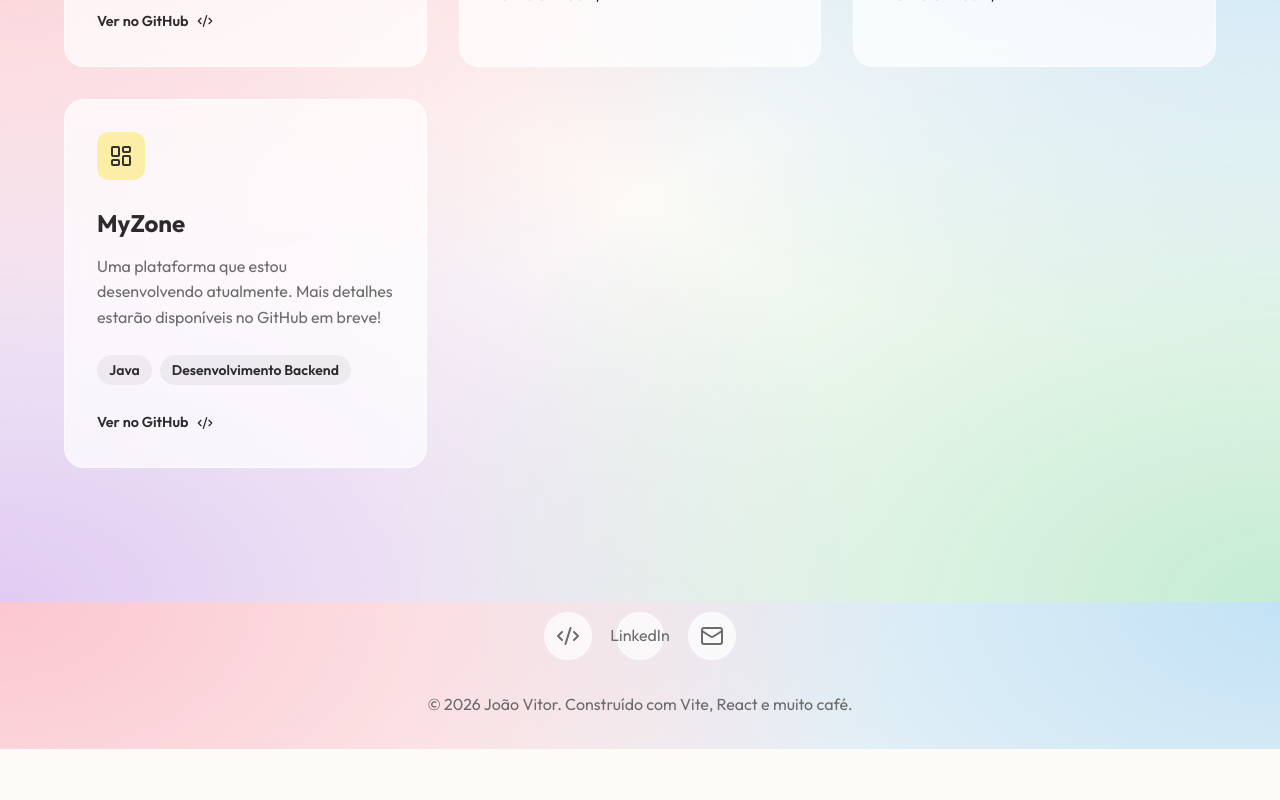
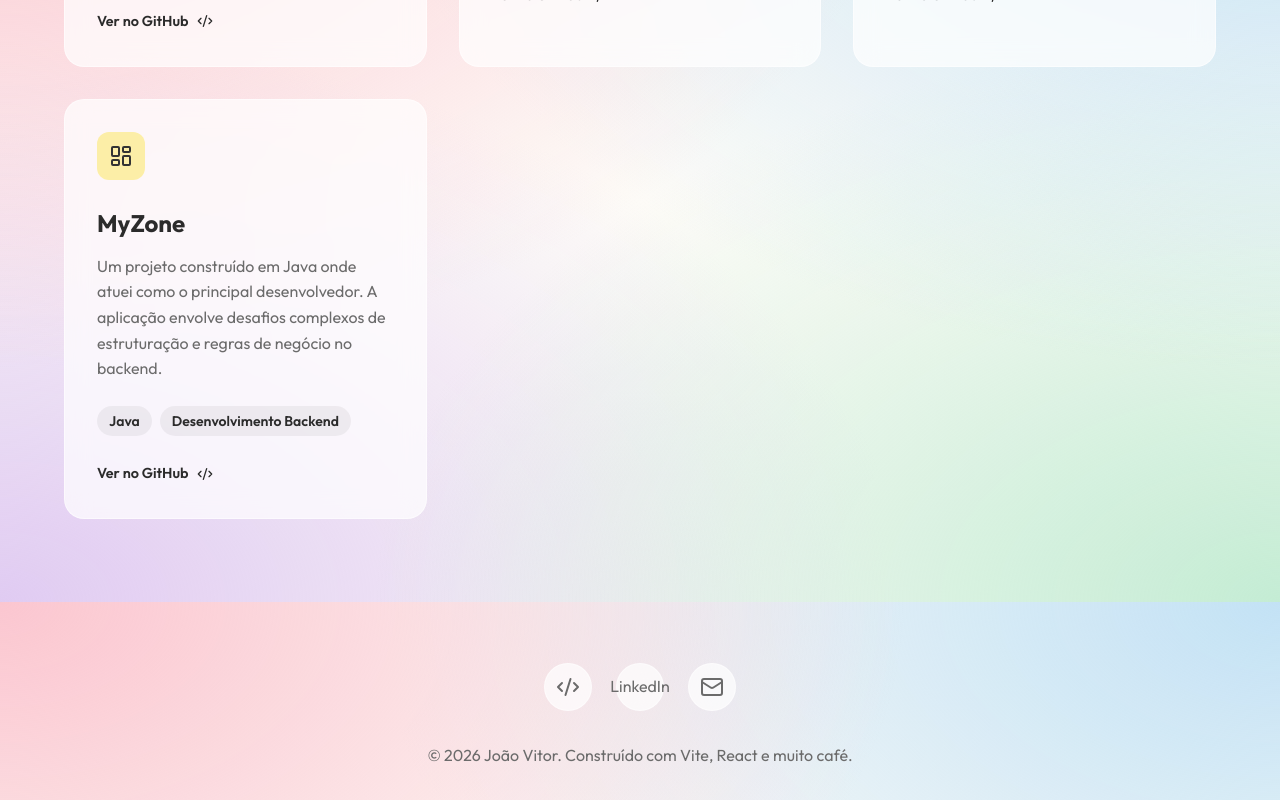
Before and after one commit to JoaoVitor0106/Portfolio, a React app: page / in a window 1280 px wide. Shown: the part 1798-2598 px from the top of the page. Before the commit the page ends 2547 px from the top, so only its background shows below. Built offline with nearby package versions, Linux system fonts and the light colour scheme; the HTML template or start-up script is replaced by a standard one.

Commit message:
Update MyZone text description

```diff
--- a/src/App.jsx
+++ b/src/App.jsx
@@ -150,8 +150,8 @@ function App() {
                   </div>
                   <h3>MyZone</h3>
                   <p>
-                    Uma plataforma que estou desenvolvendo atualmente.
-                    Mais detalhes estarão disponíveis no GitHub em breve!
+                    Um projeto construído em Java onde atuei como o principal desenvolvedor.
+                    A aplicação envolve desafios complexos de estruturação e regras de negócio no backend.
                   </p>
                   <div className="project-tags">
                     <span className="tag">Java</span>
```
